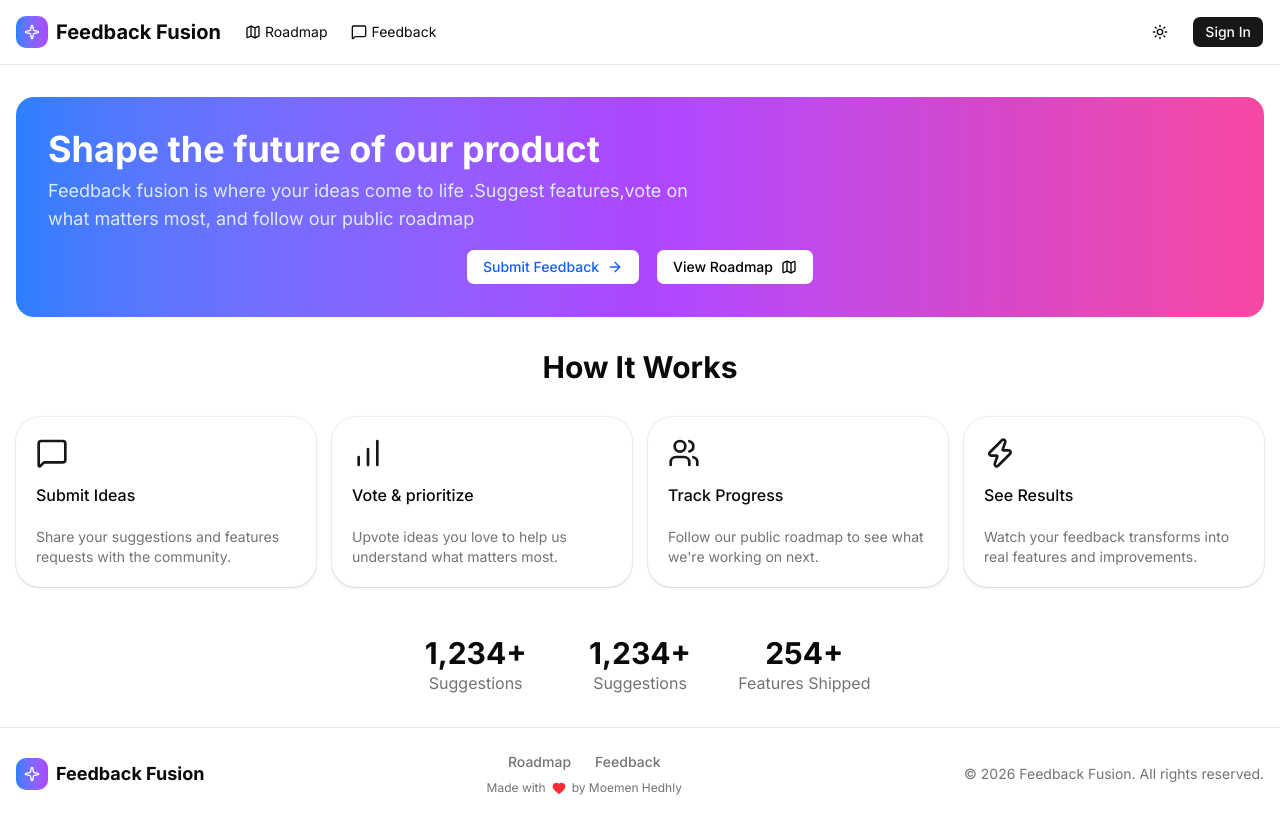
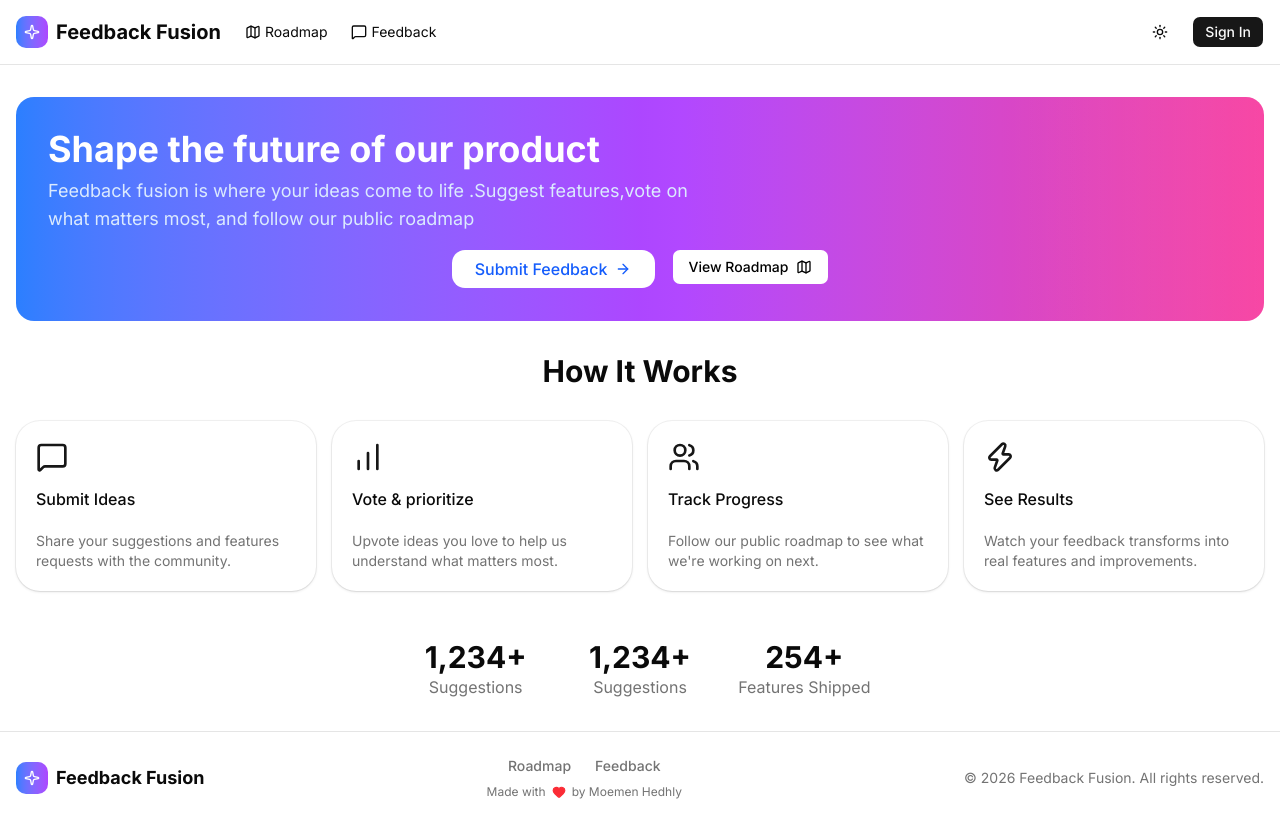
Before and after one commit to uzika-20/Feedback-Fusion, a Next.js app: page / in a window 1280 px wide. Built offline with nearby package versions, Linux system fonts and the light colour scheme; no server answers.

Commit message:
Add revalidatePath to status update route

```diff
--- a/app/api/feedback/[postId]/status/route.ts
+++ b/app/api/feedback/[postId]/status/route.ts
@@ -2,6 +2,7 @@ import { NextRequest, NextResponse } from "next/server";
 import { auth } from "@/auth";
 import prisma from "@/lib/prisma";
 import { STATUS_ORDER } from "@/app/data/status-data";
+import { revalidatePath } from "next/cache";
 
 export async function PATCH(
   request: NextRequest,
@@ -14,7 +15,6 @@ export async function PATCH(
       return NextResponse.json({ error: "Unauthorized" }, { status: 401 });
     }
 
-    // Check if user is admin
     if ((session.user as any).role !== "ADMIN") {
       return NextResponse.json(
         { error: "Admin access required" },
@@ -30,21 +30,20 @@ export async function PATCH(
       return NextResponse.json({ error: "Invalid post id" }, { status: 400 });
     }
 
-    // Validate status
     if (!STATUS_ORDER.includes(status)) {
       return NextResponse.json({ error: "Invalid status" }, { status: 400 });
     }
 
     const updatedPost = await prisma.post.update({
       where: { id: numericPostId },
-      data: {
-        status,
-      },
-      include: {
-        author: true,
-        votes: true,
-      },
+      data: { status },
+      include: { author: true, votes: true },
     });
+
+    // Tell Next.js these pages need fresh data next time they're visited
+    revalidatePath("/roadmap");
+    revalidatePath("/feedback");
+    revalidatePath("/admin");
 
     return NextResponse.json(updatedPost);
   } catch (error) {
--- a/app/feedback/page.tsx
+++ b/app/feedback/page.tsx
@@ -8,6 +8,7 @@ import { Card, CardAction, CardContent, CardDescription, CardHeader, CardTitle }
 import { getCategoryDesign } from "../data/category-data";
 import { Badge } from "@/components/ui/badge";
 import FeedbackList from "@/components/feedback-list";
+import NewFeedbackButton from "@/components/new-feedback-button";
 
 export default async function FeedbackPage() {
     const session = await auth();
@@ -40,12 +41,11 @@ export default async function FeedbackPage() {
             <div className="space-y-6">
                 <GradientHeader title="Community Feedback" subTitle="Explore, Vote, and contribute to the features that matters most. Your votes shapes our product's future.">
                     <div className="flex gap-3 justify-center pt-4">
-                        <Button className="rounded-lg bg-white text-blue-600 hover:bg-gray-100 px-5 py-2 text-sm font-medium">
-                            <Link href="/feedback/new" className="flex items-center gap-2">
-                                New Feedback
-                                <PlusIcon className="h-4 w-4" />
-                            </Link>
-                        </Button>
+                        <NewFeedbackButton
+
+                            label="New Feedback"
+                            icon="plus"
+                        />
                         <Button className="rounded-lg bg-white text-black hover:bg-gray-100 px-5 py-2 text-sm font-medium">
                             <Link href="/roadmap" className="flex items-center gap-2">
                                 View Roadmap
--- a/app/page.tsx
+++ b/app/page.tsx
@@ -1,4 +1,5 @@
 import GradientHeader from "@/components/gradient-header";
+import NewFeedbackButton from "@/components/new-feedback-button";
 import { Button } from "@/components/ui/button";
 import { Card, CardContent, CardHeader, CardTitle } from "@/components/ui/card";
 import { ArrowRight, BarChart, Map, MessageSquare, Users, Zap } from "lucide-react";
@@ -10,12 +11,12 @@ export default function HomePage() {
       {/* HERO SECTION */}
       <GradientHeader title="Shape the future of our product" subTitle="Feedback fusion is where your ideas come to life .Suggest features,vote on what matters most, and follow our public roadmap ">
         <div className="flex gap-4 justify-center pt-4 ">
-          <Button size="lg" className="bg-white text-blue-600 hover:bg-gray-100">
-            <Link href="/feedback/new" className="flex items-center gap-2">
-              Submit Feedback
-              <ArrowRight className="h-4 w-4" />
-            </Link>
-          </Button>
+          <NewFeedbackButton
+            size="lg"
+            className="bg-white text-blue-600 hover:bg-gray-100"
+            label="Submit Feedback"
+            icon="arrow"
+          />
           <Button size="lg" className="bg-white text-black hover:bg-gray-100">
             <Link href="/roadmap" className="flex items-center gap-2">
               View Roadmap
@@ -30,7 +31,7 @@ export default function HomePage() {
         <div className="grid grid-cols-1 mf:grid-cols-2 lg:grid-cols-4 gap-4">
           <Card>
             <CardHeader>
-              <MessageSquare className="h-8 w-8 text-primary mb-2"/>
+              <MessageSquare className="h-8 w-8 text-primary mb-2" />
               <CardTitle>Submit Ideas</CardTitle>
             </CardHeader>
             <CardContent>
@@ -39,7 +40,7 @@ export default function HomePage() {
           </Card>
           <Card>
             <CardHeader>
-              <BarChart className="h-8 w-8 text-primary mb-2"/>
+              <BarChart className="h-8 w-8 text-primary mb-2" />
               <CardTitle>Vote & prioritize</CardTitle>
             </CardHeader>
             <CardContent>
@@ -48,7 +49,7 @@ export default function HomePage() {
           </Card>
           <Card>
             <CardHeader>
-              <Users className="h-8 w-8 text-primary mb-2"/>
+              <Users className="h-8 w-8 text-primary mb-2" />
               <CardTitle>Track Progress</CardTitle>
             </CardHeader>
             <CardContent>
@@ -57,7 +58,7 @@ export default function HomePage() {
           </Card>
           <Card>
             <CardHeader>
-              <Zap className="h-8 w-8 text-primary mb-2"/>
+              <Zap className="h-8 w-8 text-primary mb-2" />
               <CardTitle>See Results</CardTitle>
             </CardHeader>
             <CardContent>
--- a/components/gradient-header.tsx
+++ b/components/gradient-header.tsx
@@ -17,7 +17,7 @@ export default function GradientHeader({title,subTitle,children}:GradientHeaderP
                 )}
                 {children}
             </div>
-            <div className="absolute right-0 top-0 h-full w-64 bg-linear-to-l from-white/10 to-transparent"></div>
+            <div className="absolute right-0 top-0 h-full w-64 bg-linear-to-l from-white/10 to-transparent pointer-events-none"></div>
         </div>
 
     )
--- /dev/null
+++ b/components/new-feedback-button.tsx
@@ -0,0 +1,42 @@
+"use client";
+
+import { useSession } from "next-auth/react";
+import { useRouter } from "next/navigation";
+import { Button } from "@/components/ui/button";
+import { PlusIcon, ArrowRight } from "lucide-react";
+
+export default function NewFeedbackButton({
+    className,
+    label = "New Feedback",
+    icon = "plus",
+}: {
+    size?: "default" | "sm" | "lg" | "icon";
+    className?: string;
+    label?: string;
+    icon?: "plus" | "arrow";
+}) {
+    const { data: session } = useSession();
+    const router = useRouter();
+
+    const handleClick = () => {
+        if (!session) {
+            router.push("/?signin=required");
+        } else {
+            router.push("/feedback/new");
+        }
+    };
+
+    const Icon = icon === "arrow" ? ArrowRight : PlusIcon;
+
+    return (
+        <Button
+            onClick={handleClick}
+            className={`!h-10 !w-[205px] rounded-xl bg-white text-base font-medium text-blue-600 hover:bg-gray-100 flex items-center justify-center !px-4 ${className ?? ""}`}
+        >
+            <span className="flex items-center justify-center gap-2">
+                {label}
+                <Icon className="h-5 w-5" />
+            </span>
+        </Button>
+    );
+}
```
